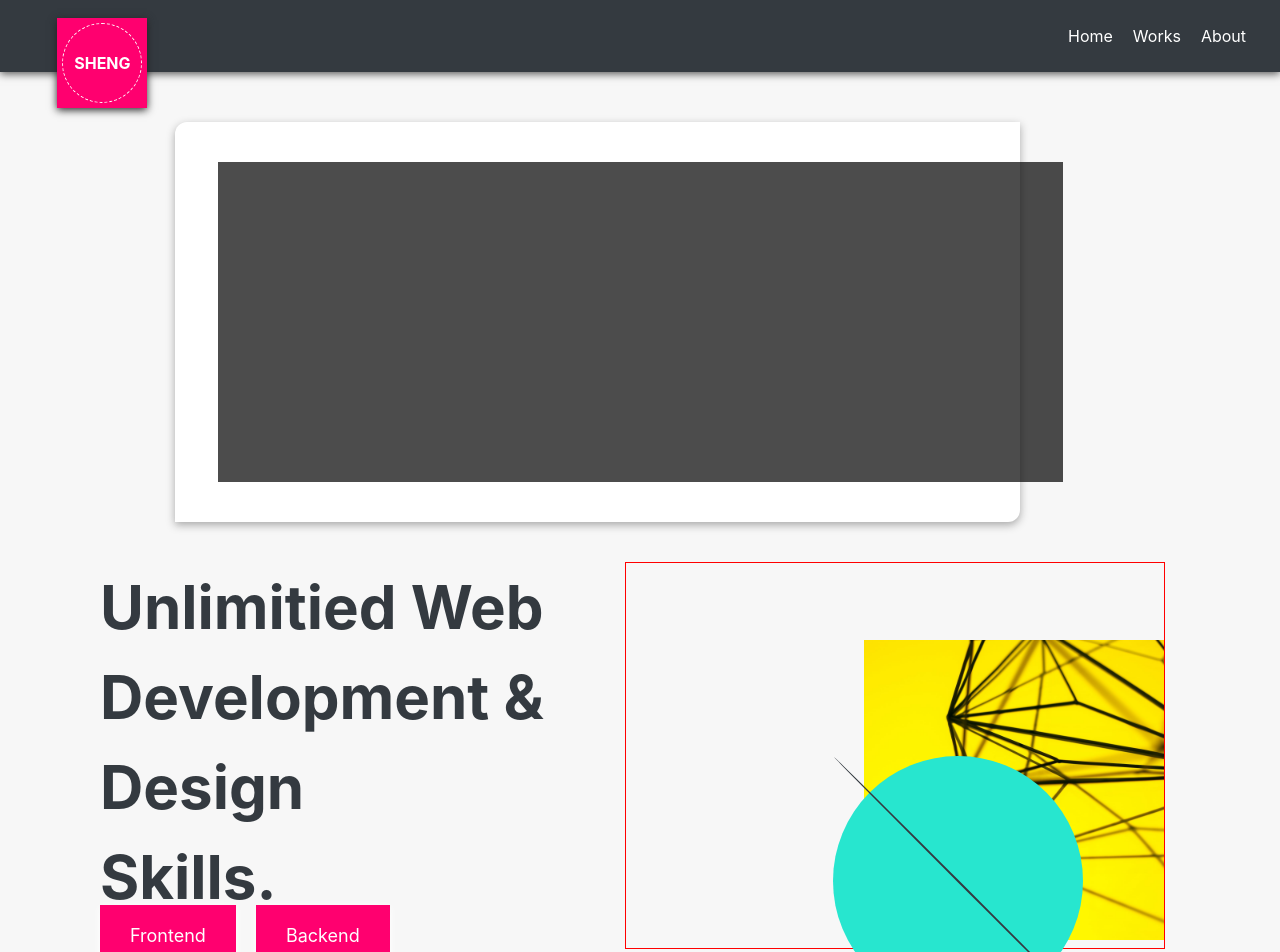
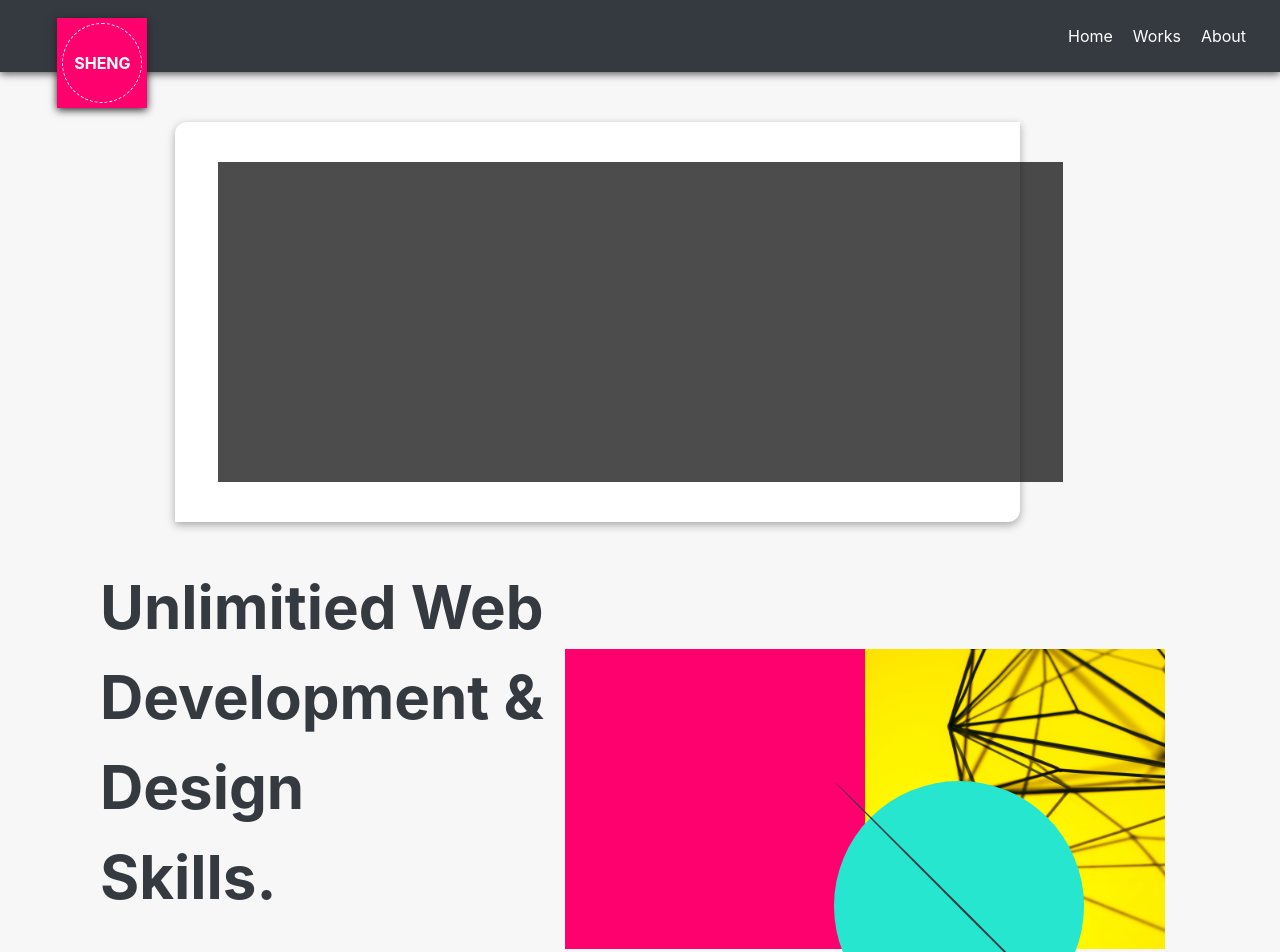
Before and after one commit to CopyDemon/Shengdesign_React, a React (Create React App) app in the folder shengdesign_react/: page / in a window 1280 px wide. Shown: the top 952 px of the page. Built offline with nearby package versions, Linux system fonts and the light colour scheme.

Commit message:
skill section

```diff
--- a/shengdesign_react/src/pages/home/skills/design_element/design_element.js
+++ b/shengdesign_react/src/pages/home/skills/design_element/design_element.js
@@ -7,7 +7,9 @@ import classSelector from './design_element.module.css';
 const Skills_section_design_element = () =>{
     return(
         <div className={`${classSelector.skills_desgin_element_container} col-lg-6 col-md-6 col-sm-12`}>
-            <div className={`${classSelector.skills_design_element_square}`}></div>
+            <div className={`${classSelector.skills_design_element_square}`}>
+                <div className={`${classSelector.skills_design_element_square_inner}`}></div>
+            </div>
             <div className={`${classSelector.skills_design_element_circle}`}>
                 <div className={`${classSelector.skills_design_element_line}`}></div>
             </div>
--- a/shengdesign_react/src/pages/home/skills/design_element/design_element.module.css
+++ b/shengdesign_react/src/pages/home/skills/design_element/design_element.module.css
@@ -1,7 +1,7 @@
 .skills_desgin_element_container{
     position: relative;
     width: 100%;
-    border: 1px solid red;
+    /* border: 1px solid red; */
 }
 
 @media(max-width:768px){
@@ -9,6 +9,7 @@
         display: none;
     }
 }
+
 .skills_design_element_square{
     position: absolute;
     width: 300px;
@@ -20,6 +21,14 @@
     background-size: cover;
     background-position:center;
     z-index: 1;
+}
+
+.skills_design_element_square_inner{
+    position: relative;
+    height: 100%;
+    width: 100%;
+    transform: translateX(-100%);
+    background: var(--pink);
 }
 
 .skills_design_element_circle{
--- a/shengdesign_react/src/pages/home/skills/skills.module.css
+++ b/shengdesign_react/src/pages/home/skills/skills.module.css
@@ -2,11 +2,6 @@
     position: relative;
     width: 100%;
     padding: 20px 30px;
-}
-
-.skills_text_container{
-    position: relative;
-    margin-bottom: 30px;
 }
 /*****************************/
 
--- a/shengdesign_react/src/pages/home/skills/skills_main_content/skills_main_content.module.css
+++ b/shengdesign_react/src/pages/home/skills/skills_main_content/skills_main_content.module.css
@@ -1,3 +1,9 @@
+.skills_text_container{
+    position: relative;
+    z-index:5;
+    margin-bottom: 50px;
+}
+
 .skills_text{
     font-size: 50px;
     font-weight: bold;
@@ -26,8 +32,13 @@
 
 /******************************/
 
-.skill_tab_container{
-
+@media(max-width:600px){
+    .skills_tab_container{
+        display: flex;
+        flex-direction: row;
+        justify-content: center;
+        align-items: center;
+    }
 }
 
 .skills_tab_inner_container{
@@ -38,8 +49,8 @@
 
 .home_skills_tab{
     margin-bottom: 30px;
+    margin-right: 20px;
     padding: 20px 30px;
-    margin-right: 20px;
     background: var(--pink);
     color: white;
     font-size: 18px;
@@ -47,6 +58,11 @@
     transition: .5s ease-in-out;
 }
 
+.home_skills_tab:last-child{
+    margin-right: 0;
+}
+
+
 .home_skills_tab:hover{
     cursor: pointer;
     box-shadow: var(--pink_bg_shadow_dark);
```
Also changed, not shown: shengdesign_react/src/Assets/image/cat.jpeg (added).
